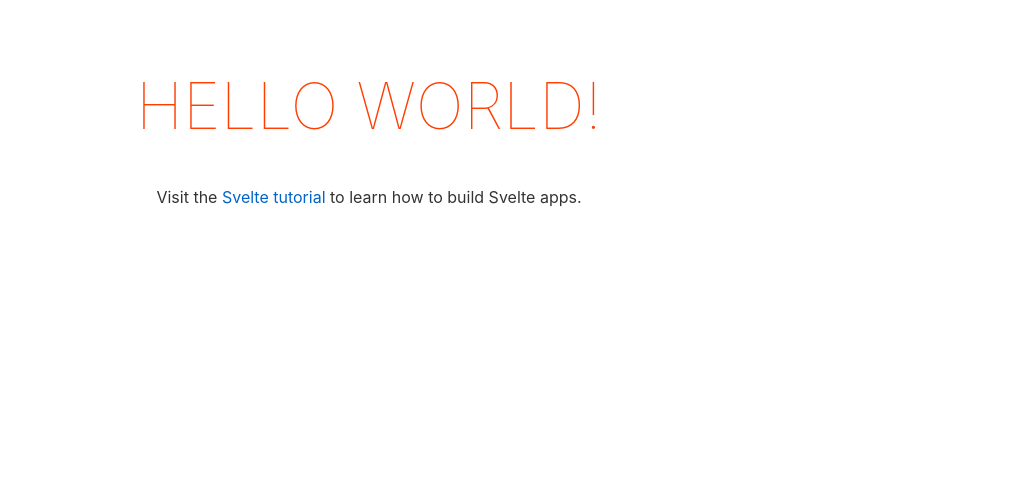
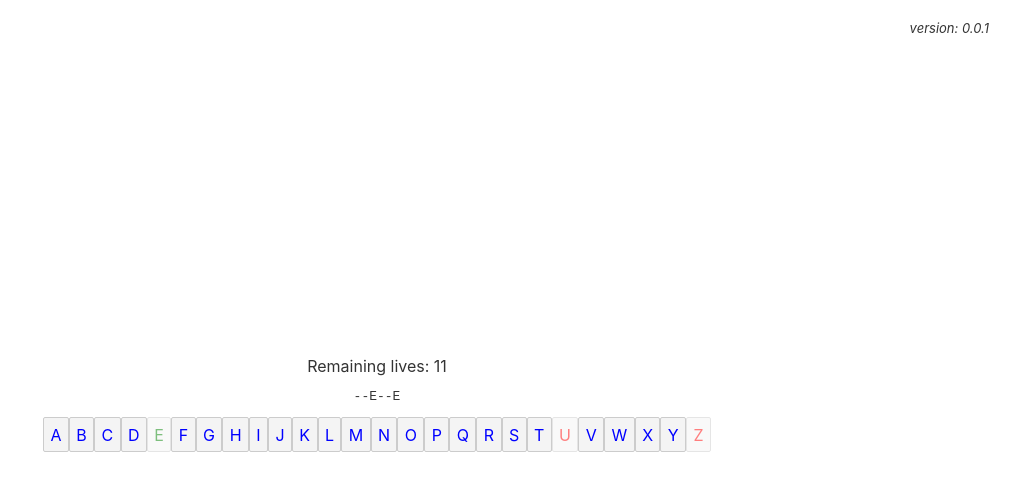
Before and after one commit to taylorjg/hangman-svelte, a Svelte app: page / in a window 1280 px wide. Shown: the top 490 px of the page, without its empty margins (271-1280 px from the left). Built offline with nearby package versions, Linux system fonts and the light colour scheme.

Commit message:
Create basic components and logic

```diff
--- a/src/App.svelte
+++ b/src/App.svelte
@@ -1,30 +1,57 @@
 <script>
-	export let name
+	// import {version} from '../package.json'
+	const version = '0.0.1'
+  import { store } from './store'
+	import RemainingLives from './RemainingLives.svelte'
+	import Word from './Word.svelte'
+	import Letters from './Letters.svelte'
+	$: word = $store.word
+	$: goodGuesses = $store.goodGuesses
+	$: badGuesses = $store.badGuesses
+	$: remainingLives = $store.remainingLives
+
+  const chooseLetterHandler = letter => {
+		if (word.includes(letter)) {
+			store.update(oldState => {
+				return {
+					...oldState,
+					goodGuesses: oldState.goodGuesses.add(letter)
+				}
+			})
+		} else {
+			store.update(oldState => {
+				return {
+					...oldState,
+					badGuesses: oldState.badGuesses.add(letter),
+					remainingLives: oldState.remainingLives - 1
+				}
+			})
+		}
+  }
 </script>
 
 <main>
-	<h1>Hello {name}!</h1>
-	<p>Visit the <a href="https://svelte.dev/tutorial">Svelte tutorial</a> to learn how to build Svelte apps.</p>
+	<div class='version'>version: {version}</div>
+	<RemainingLives {remainingLives} />
+	<Word {word} {goodGuesses} />
+	<Letters {goodGuesses} {badGuesses} onChooseLetter={chooseLetterHandler} />
 </main>
 
 <style>
 	main {
-		text-align: center;
-		padding: 1em;
-		max-width: 240px;
-		margin: 0 auto;
+		width: 100vw;
+		height: 100vh;
+		display: flex;
+		flex-direction: column;
+		justify-content: center;
+		align-items: center;
 	}
 
-	h1 {
-		color: #ff3e00;
-		text-transform: uppercase;
-		font-size: 4em;
-		font-weight: 100;
-	}
-
-	@media (min-width: 640px) {
-		main {
-			max-width: none;
-		}
+	.version {
+		position: absolute;
+		top: 20px;
+		right: 20px;
+		font-style: italic;
+		font-size: small;
 	}
 </style>
--- /dev/null
+++ b/src/Letter.svelte
@@ -0,0 +1,31 @@
+<script>
+  import * as C from './constants'
+  export let letter
+  export let mode
+  export let onChooseLetter
+</script>
+
+<button
+  class:available={mode === C.LETTER_MODE_AVAILABLE}
+  class:correct={mode === C.LETTER_MODE_CORRECT}
+  class:incorrect={mode === C.LETTER_MODE_INCORRECT}
+  disabled={mode !== C.LETTER_MODE_AVAILABLE}
+  on:click={() => onChooseLetter(letter)}
+>
+  {letter}
+</button>
+
+<style>
+  .available {
+    color: blue;
+    cursor: pointer;
+  }
+  .correct {
+    color: green;
+    opacity: 0.5;
+  }
+  .incorrect {
+    color: red;
+    opacity: 0.5;
+  }
+</style>
--- /dev/null
+++ b/src/Letters.svelte
@@ -0,0 +1,18 @@
+<script>
+  import { getLetterMode } from './logic'
+  import * as C from './constants'
+  import Letter from './Letter.svelte'
+  export let goodGuesses
+  export let badGuesses
+  export let onChooseLetter
+</script>
+
+<div>
+{#each C.LETTERS as letter}
+  <Letter
+    {letter}
+    mode={getLetterMode(letter, goodGuesses, badGuesses)}
+    {onChooseLetter}
+  />
+{/each}
+</div>
--- /dev/null
+++ b/src/RemainingLives.svelte
@@ -0,0 +1,5 @@
+<script>
+  export let remainingLives
+</script>
+
+<div>Remaining lives: {remainingLives}</div>
--- /dev/null
+++ b/src/Word.svelte
@@ -0,0 +1,8 @@
+<script>
+  import { hideUnfoundLetters } from './logic'
+  export let word
+  export let goodGuesses
+  $: maskedWord = hideUnfoundLetters(word, goodGuesses)
+</script>
+
+<pre>{maskedWord}</pre>
--- /dev/null
+++ b/src/constants.js
@@ -0,0 +1,5 @@
+export const LETTERS = Array.from('ABCDEFGHIJKLMNOPQRSTUVWXYZ')
+export const MAX_LIVES = 11
+export const LETTER_MODE_AVAILABLE = 0
+export const LETTER_MODE_CORRECT = 1
+export const LETTER_MODE_INCORRECT = 2
--- /dev/null
+++ b/src/logic.js
@@ -0,0 +1,12 @@
+import * as C from './constants'
+
+export const hideUnfoundLetters = (word, goodGuesses) =>
+  Array.from(word)
+    .map(letter => goodGuesses.has(letter) ? letter : '-')
+    .join('')
+
+export const getLetterMode = (letter, goodGuesses, badGuesses) => {
+  if (goodGuesses.has(letter)) return C.LETTER_MODE_CORRECT
+  if (badGuesses.has(letter)) return C.LETTER_MODE_INCORRECT
+  return C.LETTER_MODE_AVAILABLE
+}
--- a/src/main.js
+++ b/src/main.js
@@ -2,9 +2,7 @@ import App from './App.svelte'
 
 const app = new App({
 	target: document.body,
-	props: {
-		name: 'world'
-	}
+	props: {}
 })
 
 export default app
--- /dev/null
+++ b/src/store.js
@@ -0,0 +1,9 @@
+import { writable } from 'svelte/store'
+import * as C from './constants'
+
+export const store = writable({
+  word: 'SVELTE',
+  goodGuesses: new Set(['E']),
+  badGuesses: new Set(['Z', 'U']),
+  remainingLives: C.MAX_LIVES
+})
```
